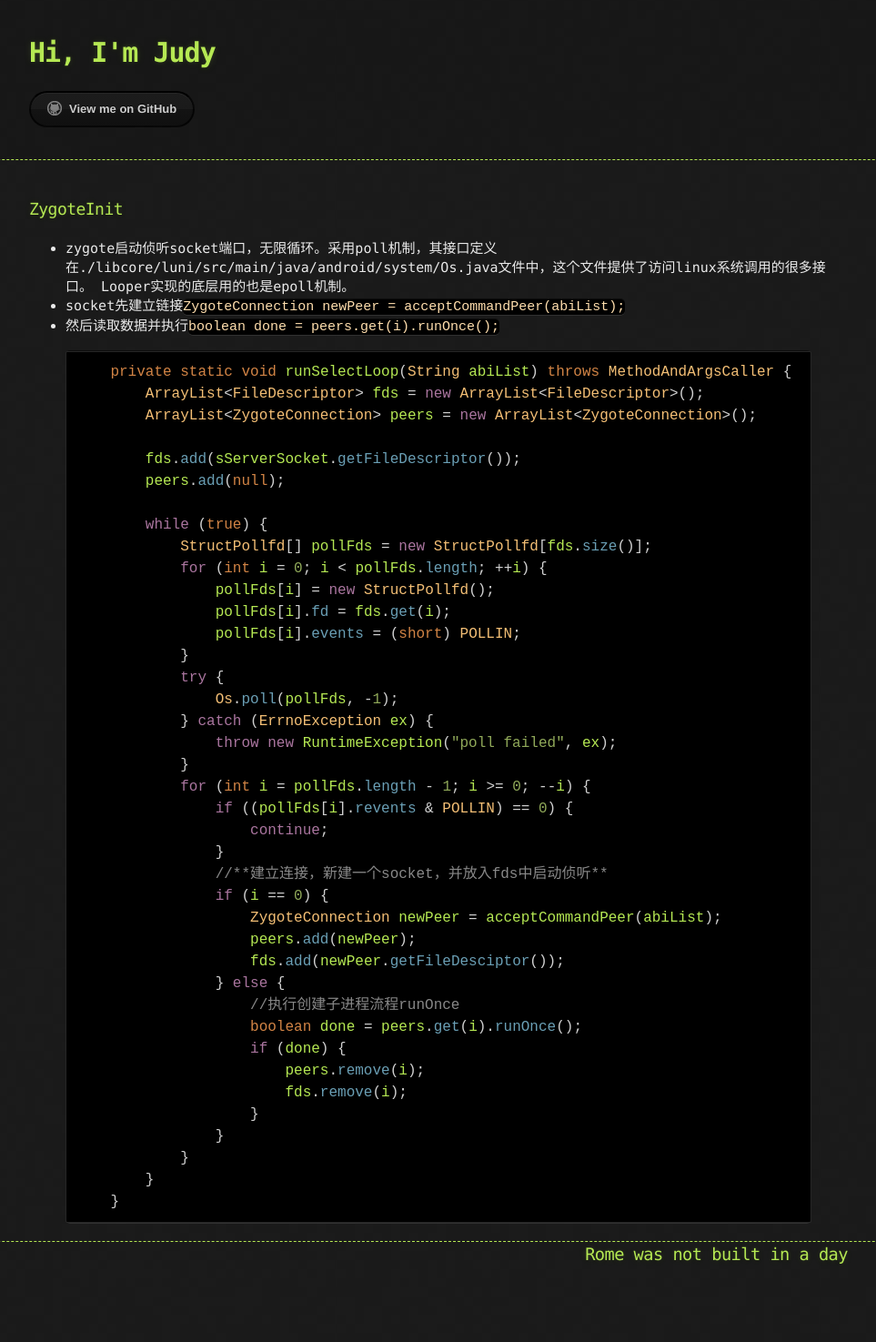
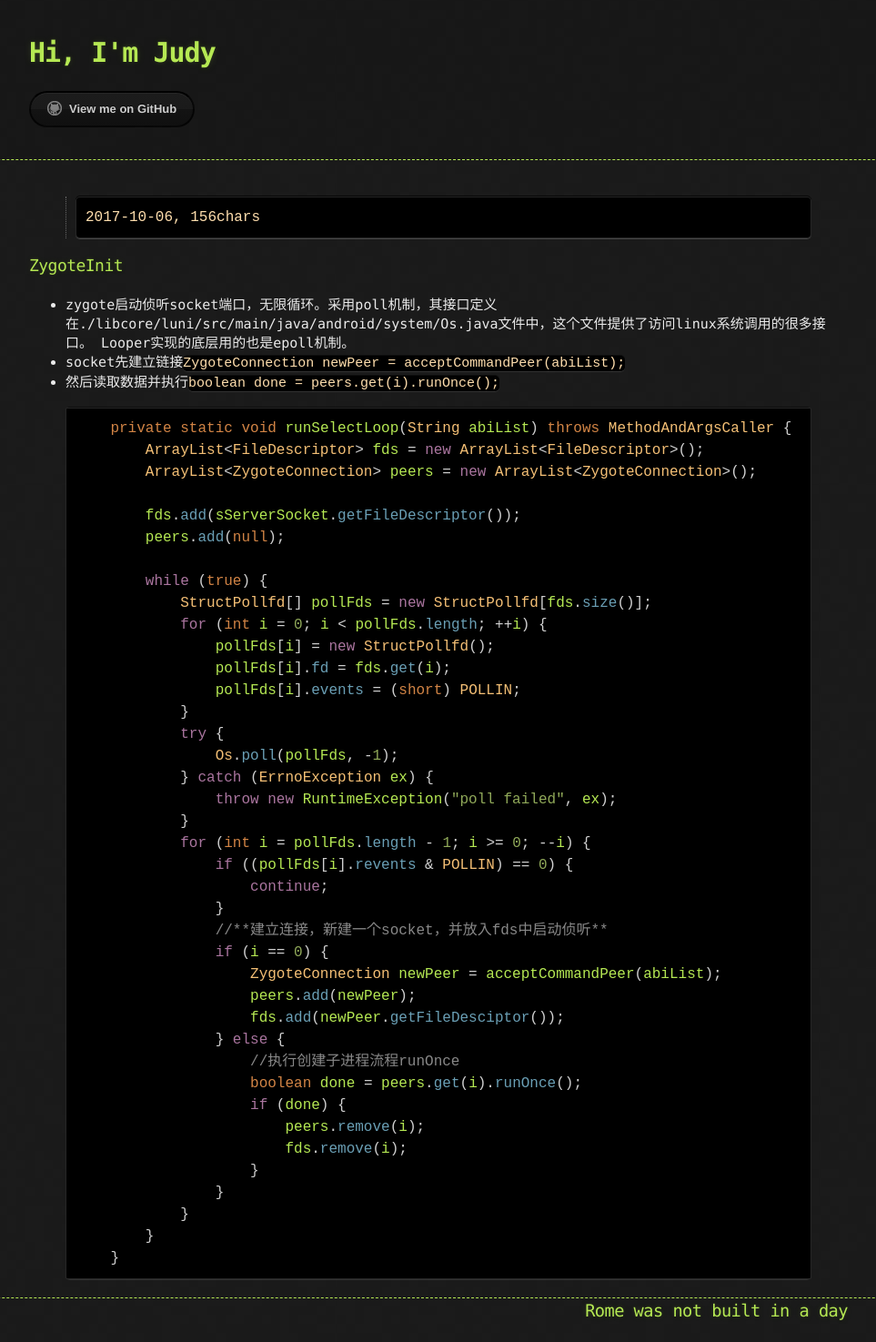
Before and after one commit to Shl4046/Shl4046.github.io, a Jekyll site: the page built from _posts/android/2017-10-06-zygote.md, in a window 1280 px wide. Shown: the whole page at 91% size, without its empty margins (163-1126 px from the left). Built offline with Jekyll 4.4.1, drawn with Linux system fonts in a browser that asks for light colours; before the commit the page ends 1413 px from its top, so only the background shows below that.

Commit message:
update log

```diff
--- a/_posts/android/2017-10-06-zygote.md
+++ b/_posts/android/2017-10-06-zygote.md
@@ -2,7 +2,11 @@
 layout: default
 title: "zygote"
 category: android
+istop: "true"
 ---
+
+>     {{ page.date | date: "%Y-%m-%d," }} {{ page.content | number_of_words | append: "chars"}}
+>     {{ page.tags }}
 
 ### ZygoteInit
 
```
